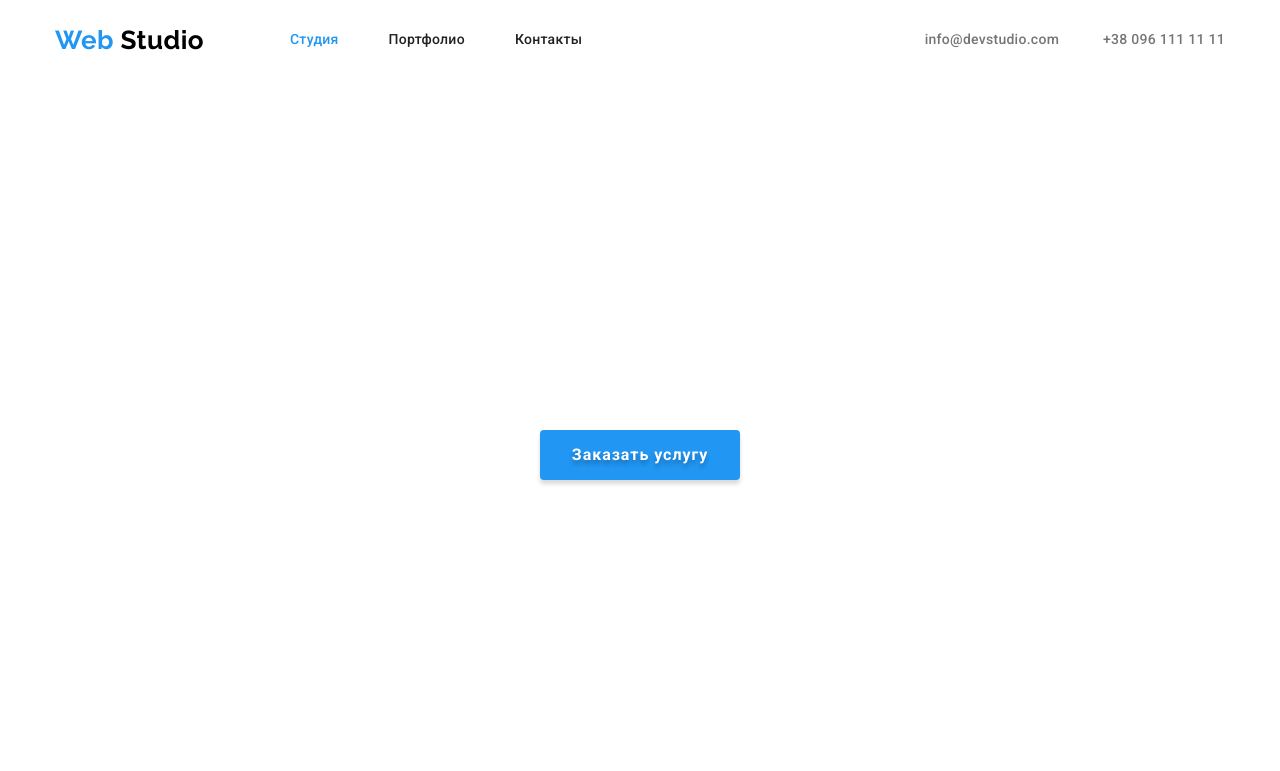
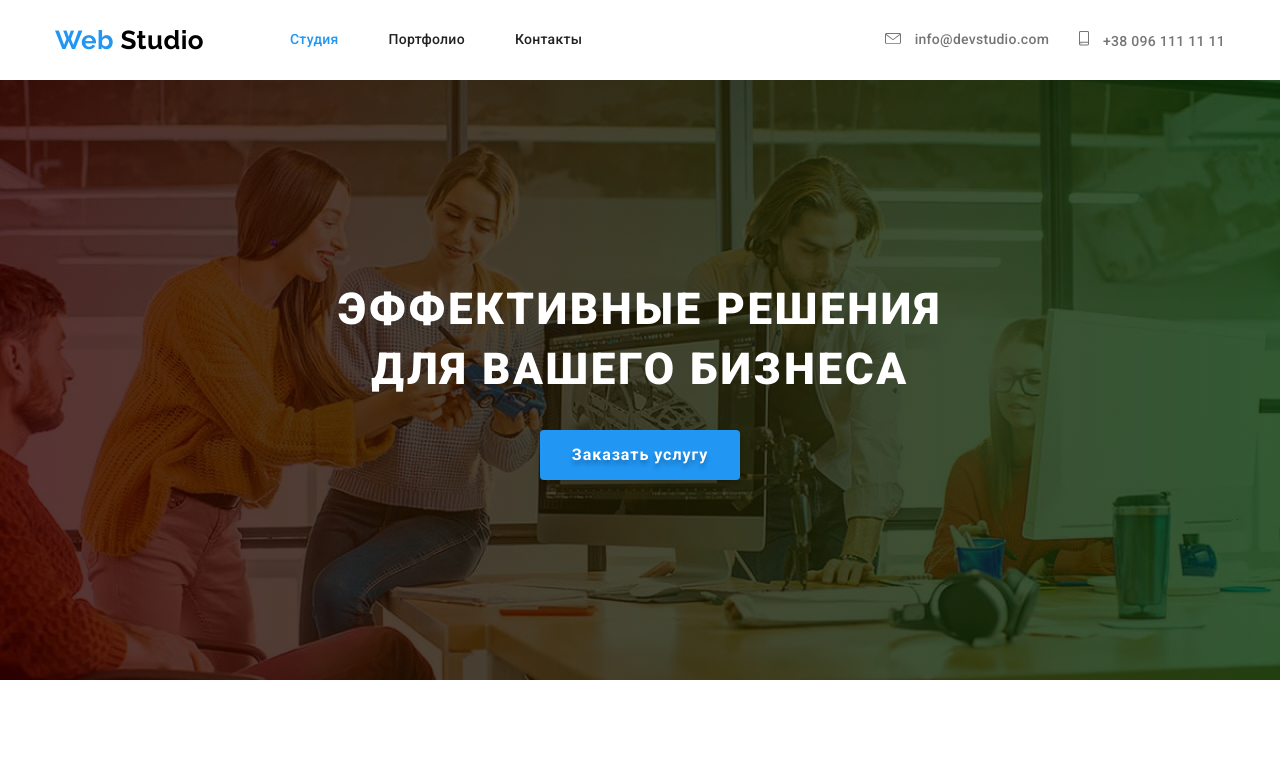
Before and after one commit to yermakovaa/goit-markup-hw-04, a plain HTML site: page index.html in a window 1280 px wide. Shown: the top 771 px of the page. Drawn offline with nearby package versions, Linux system fonts and the light colour scheme.

Commit message:
Update index.html

```diff
--- a/index.html
+++ b/index.html
@@ -27,11 +27,11 @@
         <!-- Контактные данные -->
             <address class="auth-contacts">
                 <ul class="contacts-link list">
-                    <li class="item">
+                    <li class="item icon-mail">
                         <!-- <img src="./img/contact-icon/e-mail.svg" alt="конверт" width="16" height="11"> -->
                         <a href="mailto:info@devstudio.com" class="contacts-link-item">info@devstudio.com</a>
                     </li>
-                    <li class="item">
+                    <li class="item icon-tel">
                         <!-- <img src="./img/contact-icon/tel.svg" alt="смартфон" width="10" height="15"> -->
                         <a href="tel:+380961111111" class="contacts-link-item">+38 096 111 11 11</a>
                     </li>
@@ -41,7 +41,7 @@
    </header>
    <main>
    <!-- Заголовок -->
-        <section class="hero">
+        <section class="hero overlay">
             <div class="block-hero container">
                 <h1 class="hero-title">Эффективные решения <br> для вашего бизнеса</h1>
                 <a href="#" class="button">Заказать услугу</a>
```
